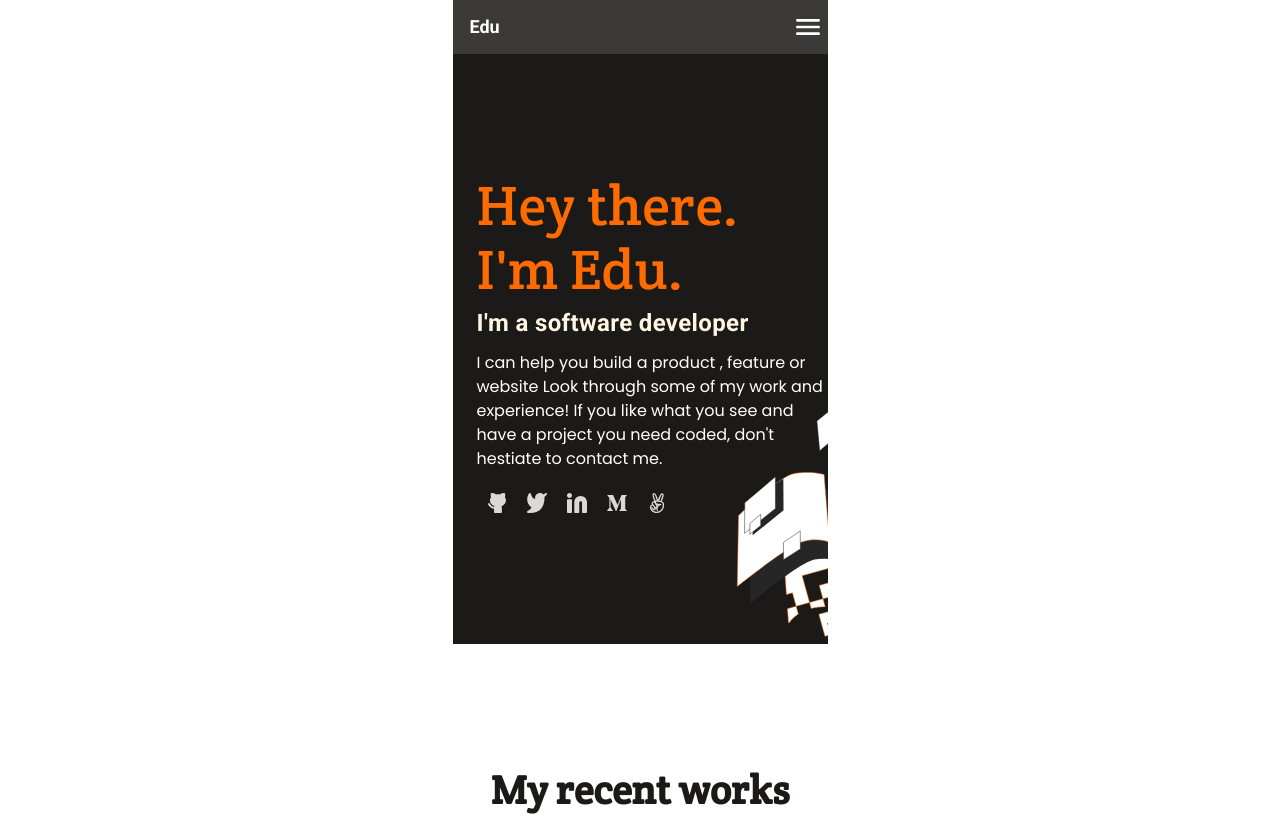
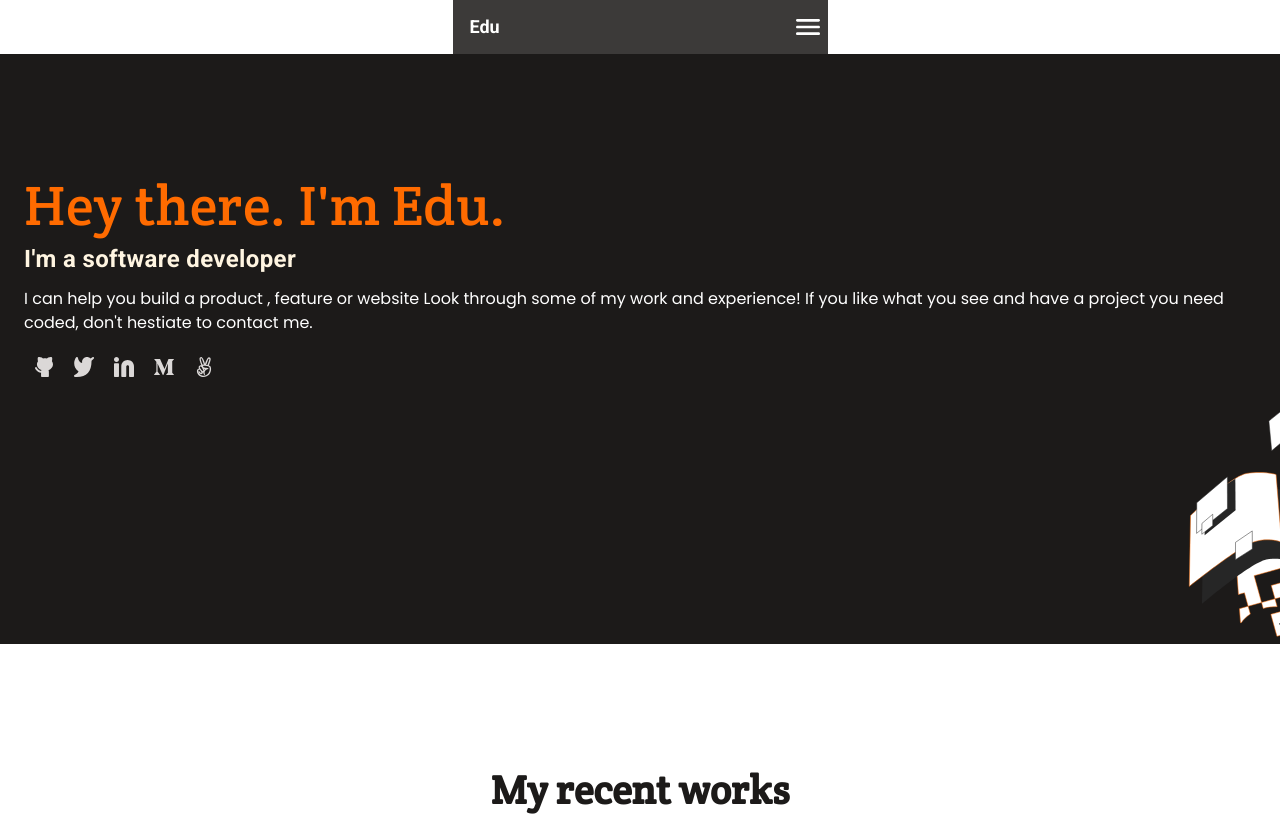
Before and after one commit to Xecyc/My-Portfolio-Project-outdated-, a website: page index.html in a window 1280 px wide. Shown: the top 819 px of the page. Drawn offline with Linux system fonts and the light colour scheme.

```diff
--- a/style.css
+++ b/style.css
@@ -465,6 +465,13 @@
   align-items: center;
 }
 
+@media only screen and (min-width: 768px) {
+  .headline {
+    min-width: 100vw;
+  }
+}
+
+
 /** Button actions **/
 
 .btn-action:hover {
```
Also changed, not shown: img/background/Illustration-header-desktop.svg (added), img/background/illustration-about me-desktop.svg (added), img/icon-mail.svg (added).
